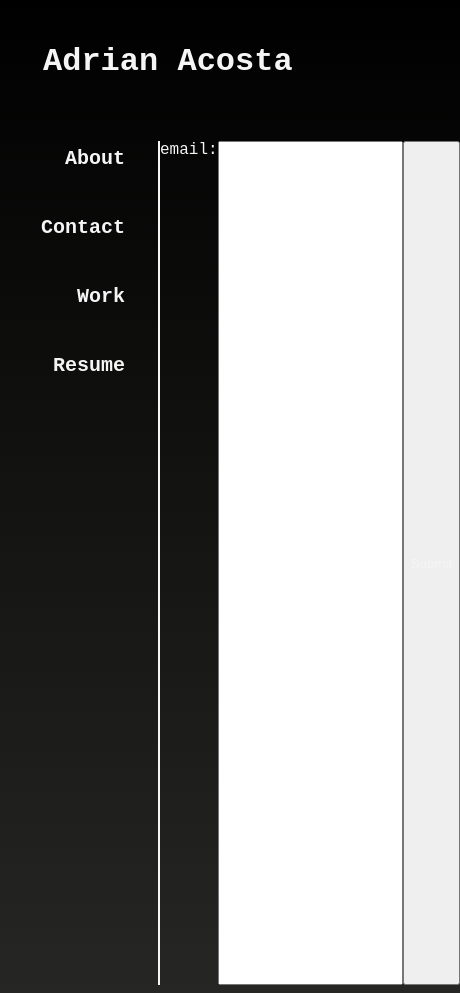
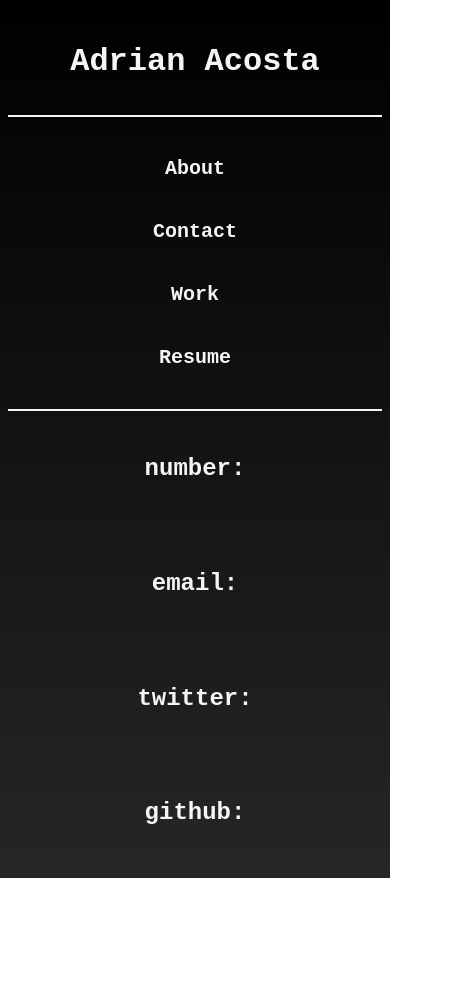
Before and after one commit to ItzBigidy/Portfolio, a plain HTML site: page html/contact.html in a window 390 px wide. Shown: the whole page, 460 px wide, since content can reach past the window. After the commit the page ends 878 px from the top, so only its background shows below. Drawn offline with Linux system fonts and the light colour scheme.

Commit message:
added CSS and half media queries

```diff
--- a/assets/nav.css
+++ b/assets/nav.css
@@ -8,7 +8,7 @@
 
 body {
     font-family: 'Courier New', Courier, monospace;
-    height: 100%;
+    min-height: 100vh;
     display: flex;
     flex-direction: column;
     background-image: linear-gradient(black, rgb(38, 38, 36));
@@ -28,6 +28,10 @@ a {
 }
 
 /* NAVIGATION LINKS SECTION */
+main {
+    height: 100%;
+    display: flex;
+}
 nav {
     float: left;
     width: 330px;
@@ -47,9 +51,7 @@ nav {
     filter: blur(1.5px);
 }
 
-main {
-    display: flex;
-}
+
 
 /* WORK NAV BOXES */
 .box {
@@ -63,10 +65,6 @@ main {
     text-align: left;
     margin-top: 6px;
     margin-left: 2em;
-}
-
-.aboutbox {
-    display: block;
 }
 
 /* navWORK section */
@@ -141,3 +139,74 @@ main {
     width: 82%;
     background-color: black;
 }
+
+/* Contact section */
+
+#contactSection {
+    display: flex;
+    flex-direction: column;
+    align-items: center;
+    width: 100%;
+}
+
+
+/* media queries */
+
+@media screen and (max-width: 768px) {
+    #name {
+        text-align: center;
+        margin: 35px;
+        padding: 0px;
+    }
+}
+@media screen and (max-width: 365px) {
+    #name {
+        text-align: center;
+        margin: 20px;
+        padding: 0px;
+    }
+}
+
+@media screen and (max-width:768px) {
+    nav {
+        float: none;
+        width: auto;
+        height: fit-content;
+        border: 2px solid whitesmoke;
+        border-left: none;
+        border-right: none;
+
+    }
+}
+
+@media screen and (max-width:768px) {
+    #link {
+        margin: 40px;
+        padding: 0px;
+        text-align: center;
+    }
+}
+
+@media screen and (max-width:768px) {
+    main {
+        display: block;
+        height: auto;
+    }
+}
+
+@media screen and (max-width:768px) {
+    .info {
+        text-align: center;
+        width: 450px;
+        margin: auto;
+        line-height: 3em;
+    }
+}
+
+@media screen and (max-width:768px) {
+    .box {
+        margin-top: 10px;
+        padding: 40px;
+        width: auto;
+    }
+}
--- a/assets/style.css
+++ b/assets/style.css
@@ -37,3 +37,19 @@ body {
 #link {
     margin-left: 10px;
 }
+
+
+@media screen and (max-width: 425px) {
+    #name {
+        font-size: 1.5em;
+        padding-bottom: ;
+    }
+}
+
+@media screen and (max-width: 425px) {
+    #link {
+        display: block;
+        font-size: 1.2em;
+        padding: 20px;
+    }
+}
--- a/html/contact.html
+++ b/html/contact.html
@@ -25,12 +25,34 @@
             <strong id="link"><a href="#">Resume</a></strong>
         </nav>
 
-        <section class="box">
-            <label for="email">email:</label>
-            <input id="email" type="text">
-            <label for=""></label>
-            <input type="submit" name="submit" id="submit">
-        </section>
+        <div id="contactSection">
+
+            <h2>
+                <p>
+                    number:
+                </p>
+            </h2>
+
+            <h2>
+                <p>
+                    email:
+                </p>
+            </h2>
+
+            <h2>
+                <p>
+                    twitter:
+                </p>
+            </h2>
+
+            <h2>
+                <p>
+                    github:
+                </p>
+            </h2>
+
+            </section>
+        </div>
     </main>
 
 
```
Also changed, not shown: html/about.html (+1 -1 lines).
